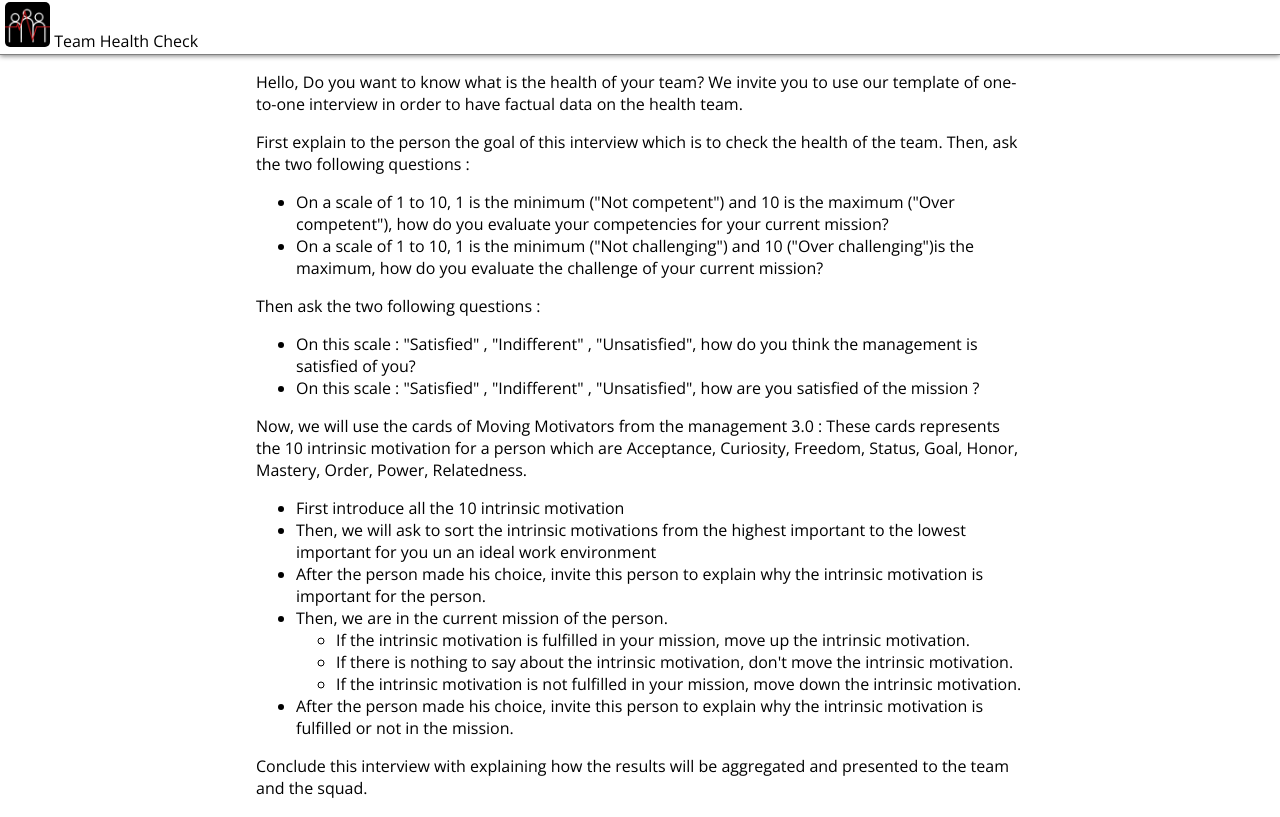
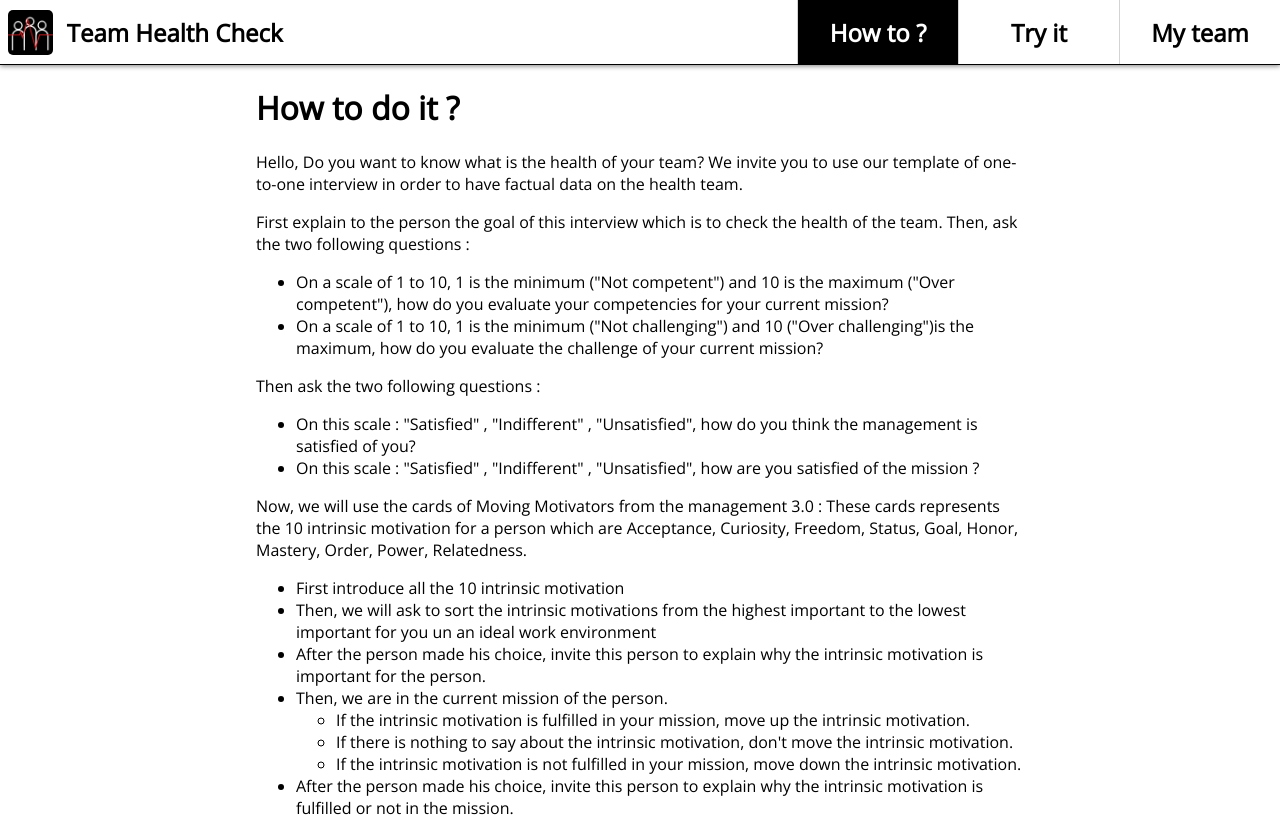
Before and after one commit to Lokymil/team_health_check, a React (Create React App) app: page /interview/theory in a window 1280 px wide. Shown: the top 817 px of the page. Built offline with nearby package versions, Linux system fonts and the light colour scheme.

Commit message:
Navigation + style

```diff
--- a/src/App.js
+++ b/src/App.js
@@ -20,8 +20,11 @@ const App = () => {
           </Route>
           <Route path="/interview/theory" component={Theory} />
           <Route path="/interview/tryit" component={Form} />
-          <Route path="/upload" component={Uploader} />
-          <Route path="/visualize" component={Graph} />
+          <Route exact path="/visualize">
+            <Redirect to="/visualize/upload" />
+          </Route>
+          <Route path="/visualize/upload" component={Uploader} />
+          <Route path="/visualize/graph" component={Graph} />
         </Layout>
       </BrowserRouter>
     </FileContext.Provider>
--- a/src/components/graph/Graph.js
+++ b/src/components/graph/Graph.js
@@ -23,6 +23,7 @@ const Graph = ({ fileData: data, history }) => {
 
   return (
     <div className="App" style={{ display: "flex", flexDirection: "column" }}>
+      <h1>Visualization</h1>
       <div style={{ display: "flex", height: "800px" }}>
         <div style={{ height: "400px", width: "100%" }}>
           <Radar data={filteredData} />
--- a/src/components/interview/Theory.js
+++ b/src/components/interview/Theory.js
@@ -2,7 +2,8 @@ import React from "react";
 import { Link } from "react-router-dom";
 
 const Home = () => (
-  <article>
+  <div>
+    <h1>How to do it ?</h1>
     <p>
       Hello, Do you want to know what is the health of your team? We invite you
       to use our template of one-to-one interview in order to have factual data
@@ -133,7 +134,7 @@ const Home = () => (
     <Link to="/upload">Get my team's health check</Link>
     <br />
     <Link to="/interview/tryit">Try it</Link>
-  </article>
+  </div>
 );
 
 export default Home;
--- a/src/components/layout/Header.css
+++ b/src/components/layout/Header.css
@@ -1,11 +1,46 @@
-.header--wrapper {
-  width: calc(100% - 10px);
-  height: 50px;
-  border-bottom: 1px solid gray;
-  padding: 2px 5px;
+.header-wrapper {
+  width: 100%;
+  height: 4rem;
+  border-bottom: 1px solid black;
+  display: flex;
+  align-items: center;
+  justify-content: space-between;
   box-shadow: 0 1px 5px gray;
+  font-size: 1.5rem;
+  font-weight: bold;
 }
 
-.header--logo {
+.header-home {
+  margin-left: 0.5rem;
+  display: flex;
+  align-items: center;
+  text-decoration: none;
+  color: inherit;
+}
+
+.header-home--logo {
   border-radius: 5px;
+  margin-right: 1ch;
 }
+
+.header-nav {
+  display: flex;
+  align-items: center;
+  justify-content: space-between;
+}
+
+.header-nav--link {
+  width: 10rem;
+  height: 4rem;
+  display: flex;
+  justify-content: center;
+  align-items: center;
+  text-decoration: none;
+  color: inherit;
+  border-left: 1px solid lightgray;
+}
+
+.header-nav--current {
+  color: white;
+  background-color: black;
+}
--- a/src/components/layout/Header.js
+++ b/src/components/layout/Header.js
@@ -1,16 +1,42 @@
 import React from "react";
+import { Link, NavLink } from "react-router-dom";
 import "./Header.css";
 
 const Header = () => (
-  <div className="header--wrapper">
+  <div className="header-wrapper">
+    <Link to="/" className="header-home">
       <img
         src="/logo192.png"
         alt="logo"
         width="45"
         height="auto"
-      className="header--logo"
-    />{" "}
+        className="header-home--logo"
+      />
       Team Health Check
+    </Link>
+    <div className="header-nav">
+      <NavLink
+        className="header-nav--link"
+        activeClassName="header-nav--current"
+        to="/interview/theory"
+      >
+        How to ?
+      </NavLink>
+      <NavLink
+        className="header-nav--link"
+        activeClassName="header-nav--current"
+        to="/interview/tryit"
+      >
+        Try it
+      </NavLink>
+      <NavLink
+        className="header-nav--link"
+        activeClassName="header-nav--current"
+        to="/visualize"
+      >
+        My team
+      </NavLink>
+    </div>
   </div>
 );
 
--- a/src/components/upload/Uploader.js
+++ b/src/components/upload/Uploader.js
@@ -6,11 +6,12 @@ import { withFileContext } from "../../context/FileContext";
 const Uploader = ({ setFileData, history }) => {
   const handleUpload = data => {
     setFileData(data);
-    history.push("/visualize");
+    history.push("/visualize/graph");
   };
 
   return (
     <div>
+      <h1>Load your team's data</h1>
       <CsvLoader onUpload={handleUpload} />
       <FileFormat />
     </div>
```
Lines whose indentation alone changed are shown as unchanged.
